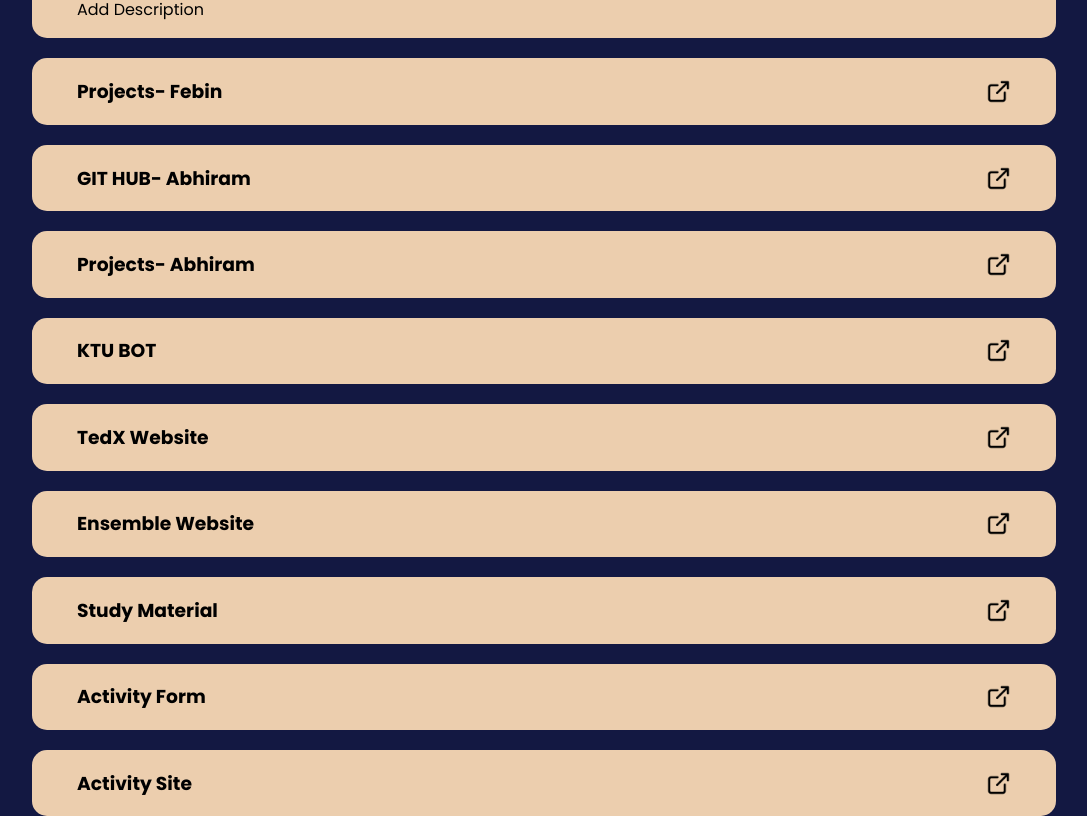
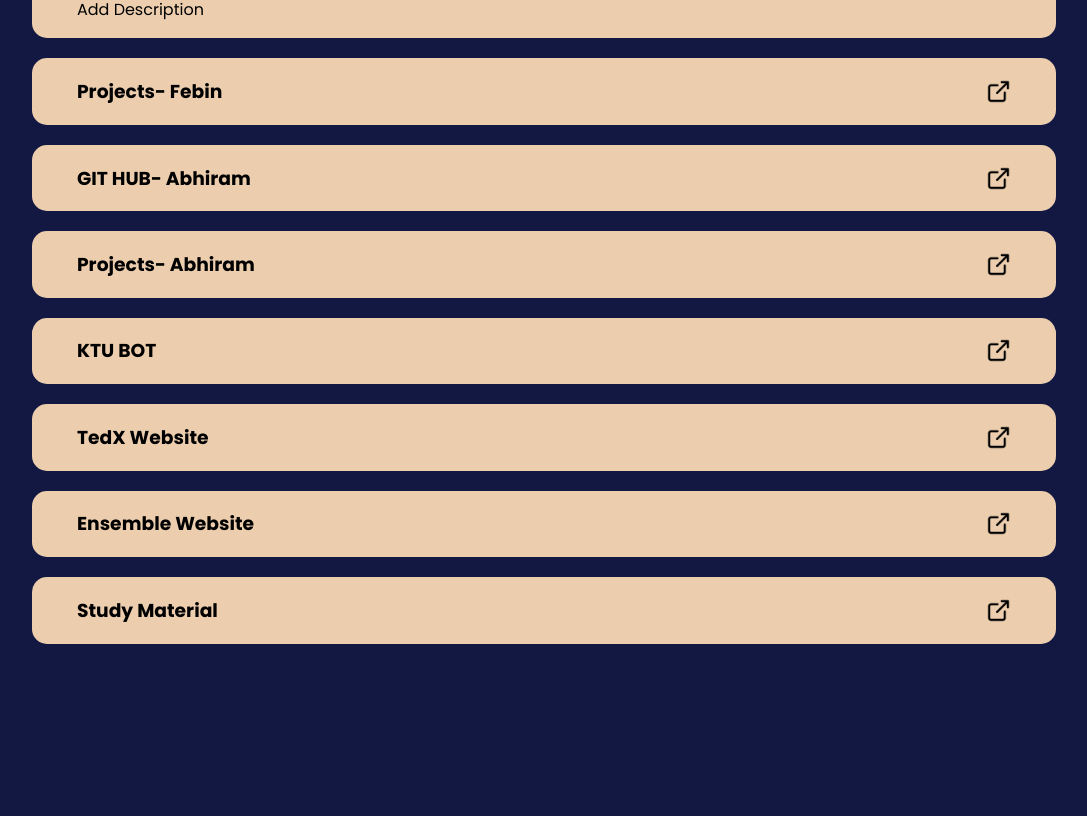
Before and after one commit to abhi5455/Technical-101, a React (Vite) app: page / in a window 1280 px wide. Shown: the part 179-995 px from the top of the page, without its empty margins (96-1183 px from the left). After the commit the page ends 823 px from the top, so only its background shows below. Built offline with nearby package versions, Linux system fonts and the light colour scheme; a web font is replaced by a local one.

Commit message:
Initial Commit

```diff
--- a/src/App.jsx
+++ b/src/App.jsx
@@ -15,8 +15,6 @@ function App() {
             <Element heading={"TedX Website"} link={"https://www.tedxgecrit.com/"}></Element>
             <Element heading={"Ensemble Website"} link={"https://ensemblecse24.vercel.app/"}></Element>
             <Element heading={"Study Material"} link={"https://kgk.gitbook.io/resources"}></Element>
-            <Element heading={"Activity Form"} link={"https://bit.ly/github-setup-101"}></Element>
-            <Element heading={"Activity Site"} link={"https://fbn776.github.io/github-activity/"}></Element>
         </div>
     </div>
   )
```
